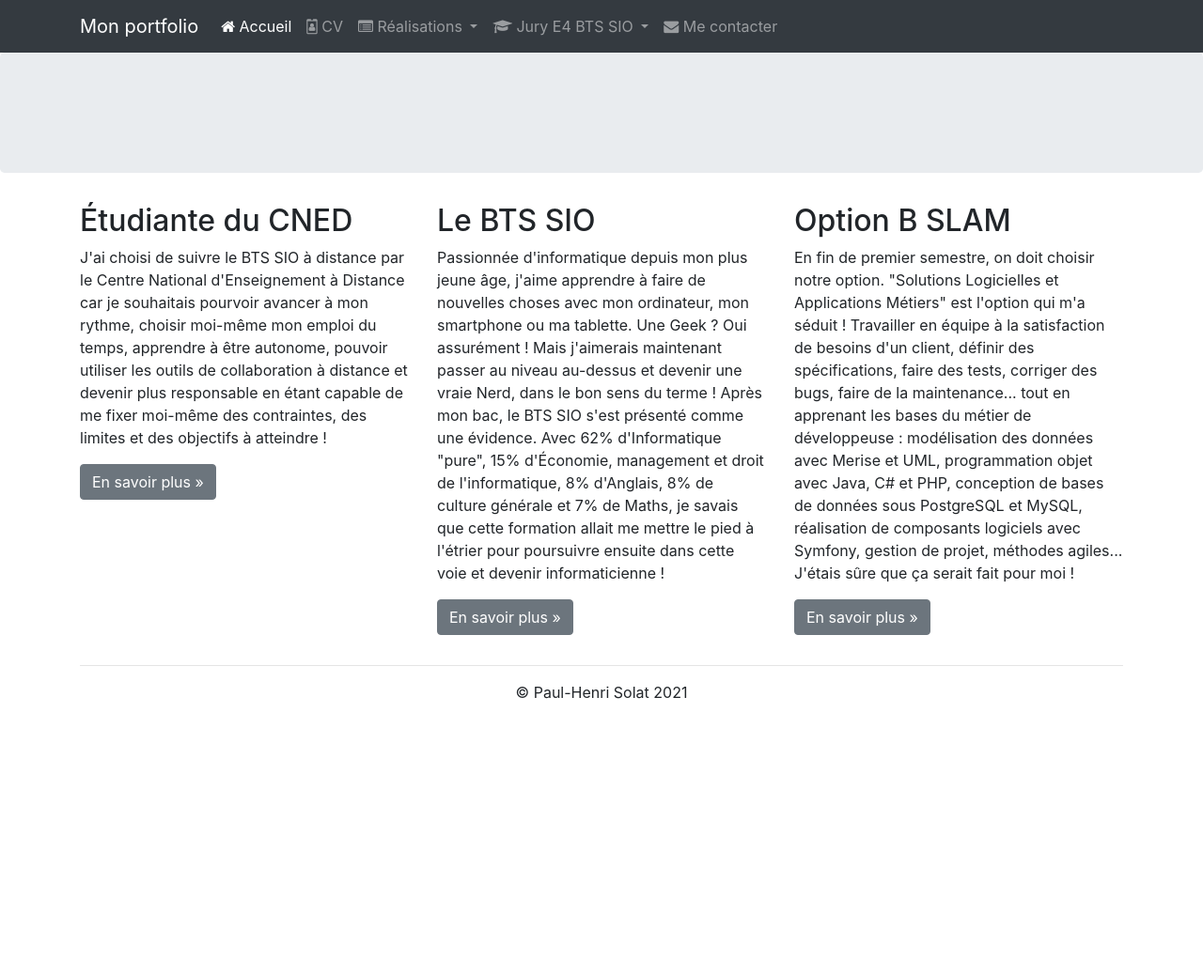
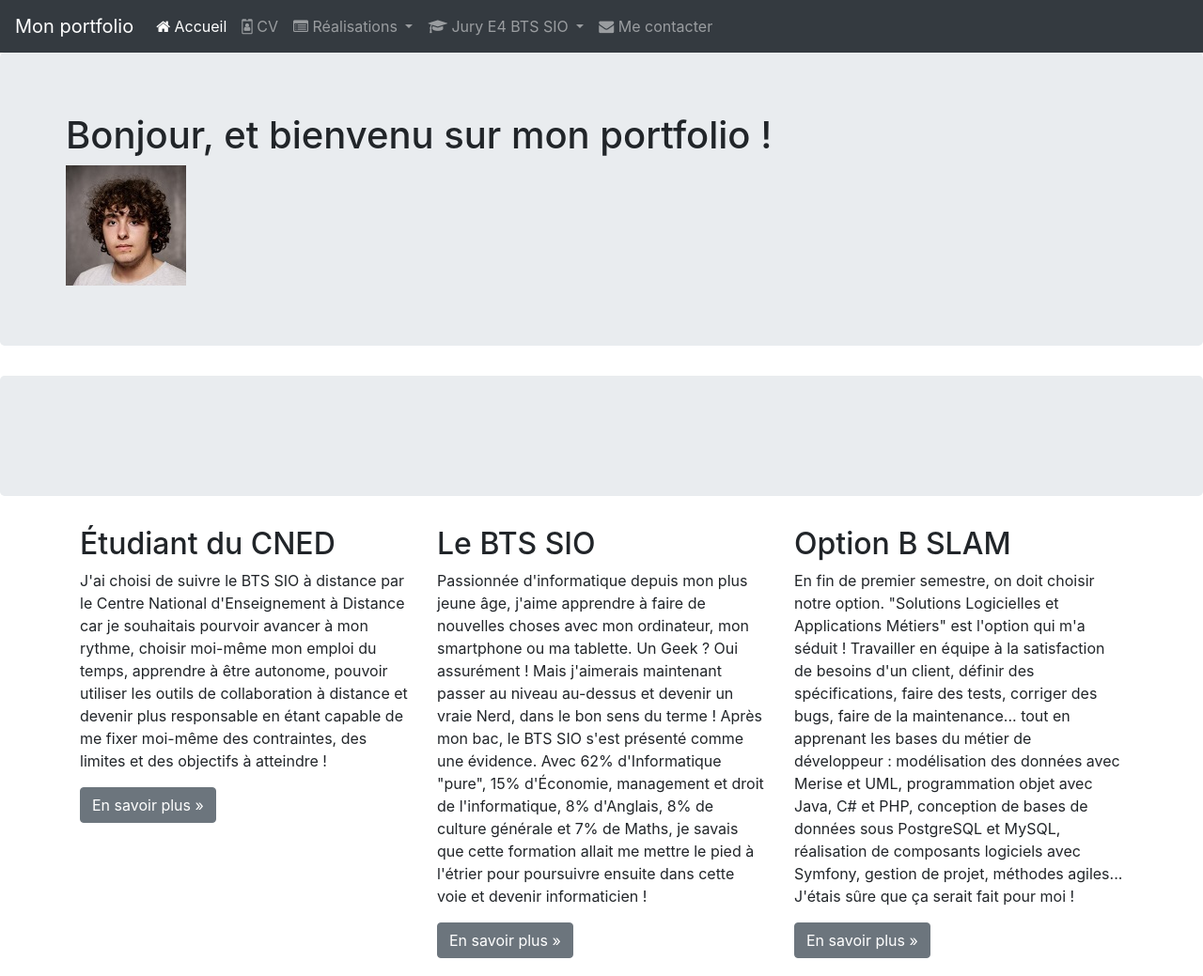
Before and after one commit to Paulhenrisolat/Paulhenrisolat.github.ioV0, a plain HTML site: page index.html in a window 1280 px wide. Shown: the top 1039 px of the page at 94% size. Before the commit the page ends 800 px from the top, so only its background shows below. Drawn offline with nearby package versions, Linux system fonts and the light colour scheme.

Commit message:
Mis a jour page d'acceuil V4

```diff
--- a/index.html
+++ b/index.html
@@ -11,12 +11,26 @@
         <!-- Bootstrap CSS -->
         <link rel="stylesheet" href="https://stackpath.bootstrapcdn.com/bootstrap/4.3.1/css/bootstrap.min.css" integrity="sha384-ggOyR0iXCbMQv3Xipma34MD+dH/1fQ784/j6cY/iJTQUOhcWr7x9JvoRxT2MZw1T" crossorigin="anonymous">
         <title>Portfolio de Paul-Henri Solat (BTS SIO 2020)</title>
+        <link href="https://maxcdn.bootstrapcdn.com/font-awesome/4.7.0/css/font-awesome.min.css" rel="stylesheet">
+        <link href="../css/cv.css" rel="stylesheet">
     </head>
-    <link href="https://maxcdn.bootstrapcdn.com/font-awesome/4.7.0/css/font-awesome.min.css" rel="stylesheet">
     <body>
         <h1>Bonjour et bienvenu sur mon porfolio</h1>
+        <div class="jumbotron">
+            <div class="container">
+                <div class="row">
+                    <div class="">
+                        <div>
+                            <h1>Bonjour, et bienvenu sur mon portfolio !</h1>
+                        </div>
+                        <div>
+                            <img src="images/photoph.jpg" alt="Ma photo d'identité">
+                        </div>
+                    </div>
+                </div>
+            </div>
+        </div>
         <nav class="navbar navbar-dark bg-dark fixed-top navbar-expand-md">
-            <div class="container">
             <button type="button" class="navbar-toggler" data-toggle="collapse"
                     data-target="#navbar" aria-controls="navbar">
                 <span class="sr-only">Navigation raccourcie</span>☰
@@ -112,14 +126,13 @@
             </div>
         </div>
     </nav>
-    </div>
-</nav>
+
     <div class="jumbotron"></div> <!-- Emplacement pour le contenu principal de la page -->
     <footer>
         <div class="container">
             <div class="row">
                 <div class="col-lg-4">
-                <h2>Étudiante du CNED</h2>
+                    <h2>Étudiant du CNED</h2>
                     <p>J'ai choisi de suivre le BTS SIO à distance par le Centre National
                         d'Enseignement à Distance car je souhaitais pourvoir avancer à mon rythme,
                         choisir moi-même mon emploi du temps, apprendre à être autonome, pouvoir
@@ -134,14 +147,14 @@
                 <div class="col-lg-4">
                     <h2>Le BTS SIO</h2>
                     <p>Passionnée d'informatique depuis mon plus jeune âge, j'aime apprendre à faire
-                    de nouvelles choses avec mon ordinateur, mon smartphone ou ma tablette. Une
+                        de nouvelles choses avec mon ordinateur, mon smartphone ou ma tablette. Un
                         Geek ? Oui assurément ! Mais j'aimerais maintenant passer au niveau au-dessus
-                    et devenir une vraie Nerd, dans le bon sens du terme ! Après mon bac, le BTS
+                        et devenir un vraie Nerd, dans le bon sens du terme ! Après mon bac, le BTS
                         SIO s'est présenté comme une évidence. Avec 62% d'Informatique "pure", 15%
                         d'Économie, management et droit de l'informatique, 8% d'Anglais, 8% de culture
                         générale et 7% de Maths, je savais que cette formation allait me mettre le
                         pied à l'étrier pour poursuivre ensuite dans cette voie et devenir
-                    informaticienne !
+                        informaticien !
                     </p>
                     <p><a class="btn btn-secondary" href="https://fr.wikipedia.org/wiki/Brevet_de_tec
                           hnicien_supérieur_-_Services_informatiques_aux_organisations"
@@ -154,7 +167,7 @@
                         Logicielles et Applications Métiers" est l'option qui m'a séduit&nbsp;!
                         Travailler en équipe à la satisfaction de besoins d'un client, définir des
                         spécifications, faire des tests, corriger des bugs, faire de la maintenance...
-                    tout en apprenant les bases du métier de développeuse : modélisation des
+                        tout en apprenant les bases du métier de développeur : modélisation des
                         données avec Merise et UML, programmation objet avec Java, C# et PHP,
                         conception de bases de données sous PostgreSQL et MySQL, réalisation de
                         composants logiciels avec Symfony, gestion de projet, méthodes agiles...
```
Also changed, not shown: cv.html (added, +16 -0 lines), images/photoph.jpg (added). Lines whose indentation alone changed are shown as unchanged.
